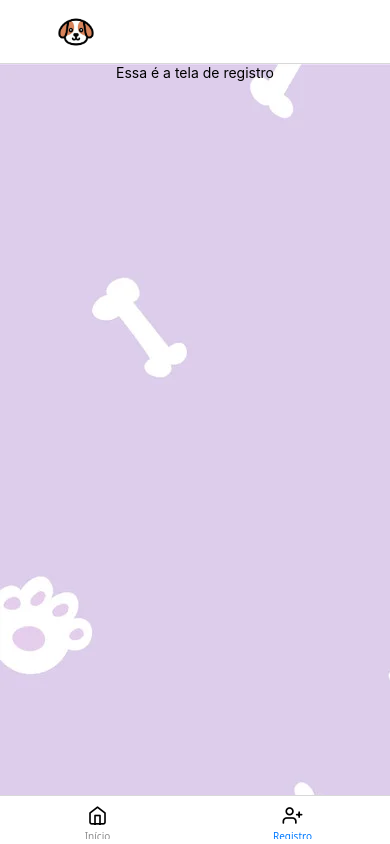
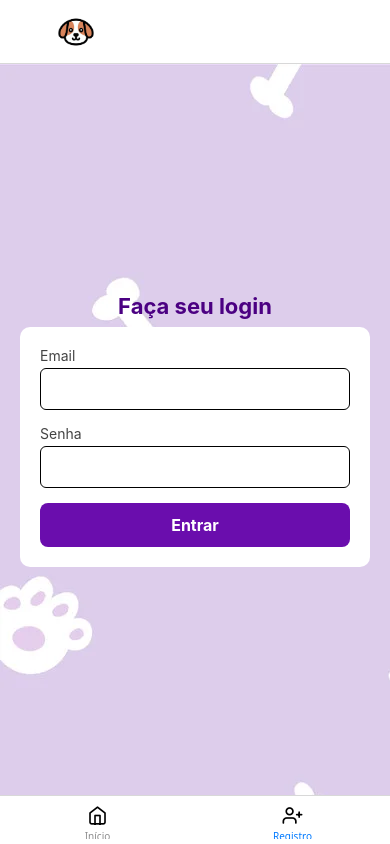
Before and after one commit to juvascoli/checkpoint2-mobile, a React Native app in the folder checkpointMobile/: screen /Register in a window 390 px wide. Built offline with nearby package versions, Linux system fonts and the light colour scheme.

Commit message:
começo da tela register

```diff
--- a/checkpointMobile/src/Telas/Description.jsx
+++ b/checkpointMobile/src/Telas/Description.jsx
@@ -7,8 +7,6 @@ export default function Description(){
         source={require('../../assets/bg.png')}
         style={styles.container}
         >
-
-
         </ImageBackground>
 
     )
--- a/checkpointMobile/src/Telas/Home.jsx
+++ b/checkpointMobile/src/Telas/Home.jsx
@@ -34,8 +34,7 @@ const styles = StyleSheet.create({
   },
   title: {
     fontSize: 24,
-    fontWeight: "bold",
-    marginBottom: 20,
+    marginBottom: 20
   },
   subtitle:{
     fontSize: 18,
@@ -43,7 +42,7 @@ const styles = StyleSheet.create({
     lineHeight: 26,
     color: '#fff',
     fontSize: 16,
-    fontWeight: 'bold',
+    fontWeight: 'bold'
   },
   button: {
     backgroundColor: '#6A0DAD',
--- a/checkpointMobile/src/Telas/Register.jsx
+++ b/checkpointMobile/src/Telas/Register.jsx
@@ -1,13 +1,36 @@
-import React from 'react';
-import {  Text, View, ImageBackground, StyleSheet } from 'react-native';
+
+import React, { useState } from 'react';
+import {  SafeAreaView , Text, TextInput, TouchableOpacity, View, ImageBackground, StyleSheet } from 'react-native';
 
 export default function Register() {
+  const [email, setEmail] = useState('');
+  const [senha, setSenha] = useState('');
+
   return (
     <ImageBackground
     source={require('../../assets/bg.png')}
     style={styles.container}
     >
-      <Text>Essa é a tela de registro</Text>
+      <SafeAreaView style={styles.container}>
+       <Text style={styles.title}>Faça seu login</Text>
+        <View style={styles.form}>
+          <Text style={styles.label}>Email</Text>
+          <TextInput
+          style={styles.input}
+          value={email}
+          onChangeText={setEmail}
+        />
+        <Text style={styles.label}>Senha</Text>
+        <TextInput
+          style={styles.input}
+          value={senha}
+          onChangeText={setSenha}
+        />
+         <TouchableOpacity style={styles.button}>
+          <Text style={styles.buttonText}>Entrar</Text>
+        </TouchableOpacity>
+        </View>
+      </SafeAreaView>
     </ImageBackground>
   );
 }
@@ -15,6 +38,42 @@ export default function Register() {
 const styles = StyleSheet.create({
   container: {
     flex: 1,
-    alignItems: 'center',
-  }
+    padding: 20,
+    justifyContent: 'center'
+  },
+  title: {
+    fontSize: 22,
+    fontWeight: 'bold',
+    color: '#4B0082',
+    textAlign: 'center',
+    marginBottom: 8
+  },
+  form: {
+    backgroundColor: '#fff',
+    borderRadius: 10,
+    padding: 20
+  },
+  label: {
+    fontSize: 14,
+    marginBottom: 4,
+    color: '#444'
+  },
+  input: {
+    borderWidth: 1,
+    borderRadius: 6,
+    padding: 10,
+    marginBottom: 15,
+    fontSize: 16
+  },
+  button: {
+    backgroundColor: '#6A0DAD',
+    paddingVertical: 12,
+    borderRadius: 8,
+    alignItems: 'center'
+  },
+  buttonText: {
+    color: '#fff',
+    fontWeight: 'bold',
+    fontSize: 16
+  },
 });
--- a/checkpointMobile/src/Telas/Us.jsx
+++ b/checkpointMobile/src/Telas/Us.jsx
@@ -57,13 +57,11 @@ const styles = StyleSheet.create({
   descricao:{
     fontWeight: "bold",
     color: '#333'
-
   },
   title: {
     fontSize: 24,
     fontWeight: "bold",
-    marginTop: 50,
-    color: '#333',
+    marginTop: 50
   },
   membrosContainer: {
     flex: 1,
@@ -103,6 +101,6 @@ const styles = StyleSheet.create({
     borderRadius: 20,
     marginBottom: 70,
     marginHorizontal: 30,
-    fontWeight: 'bold'
+    color: '#333'
   }
 });
```
Also changed, not shown: checkpointMobile/assets/fonts/Poppins-Black.ttf (added), checkpointMobile/assets/fonts/Poppins-ExtraBold.ttf (added).
